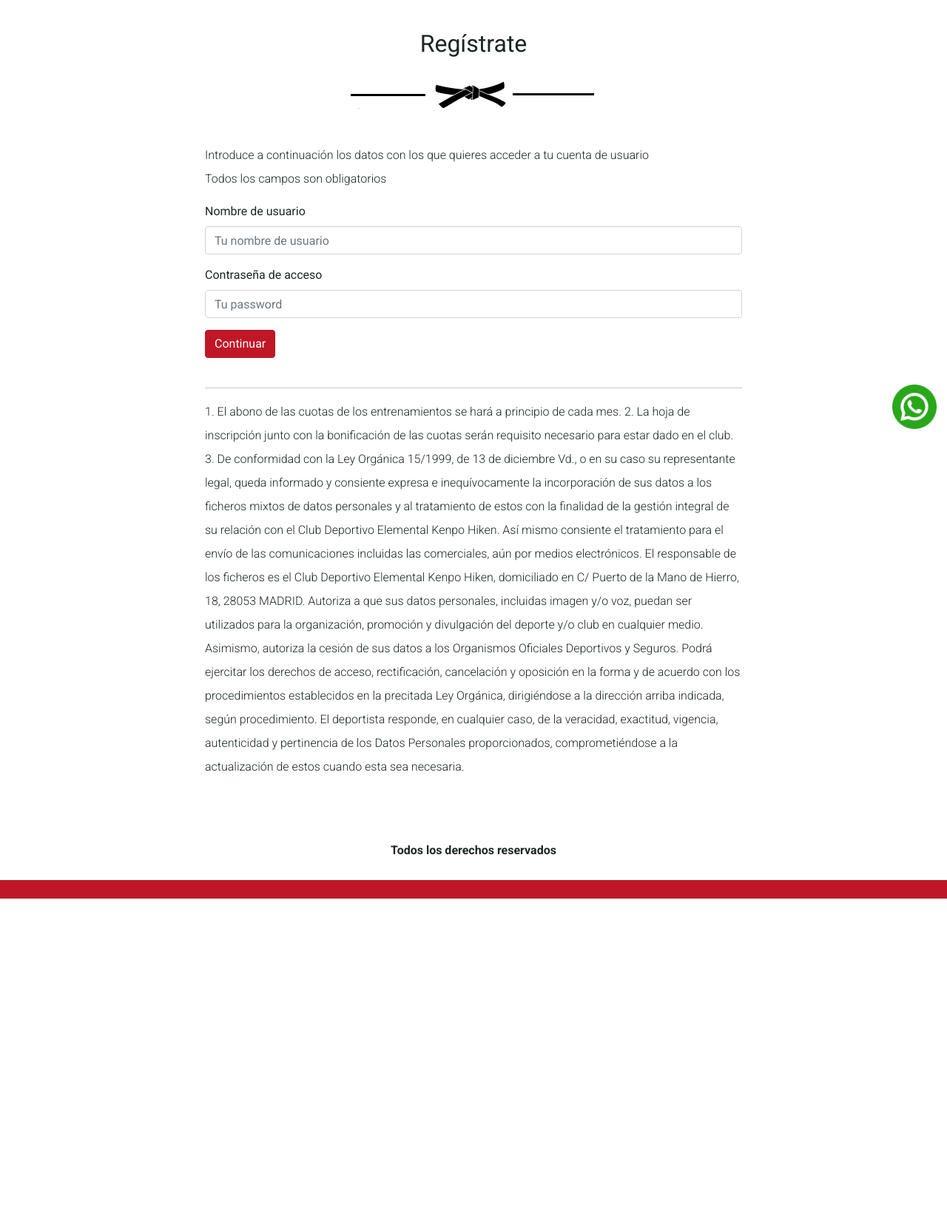
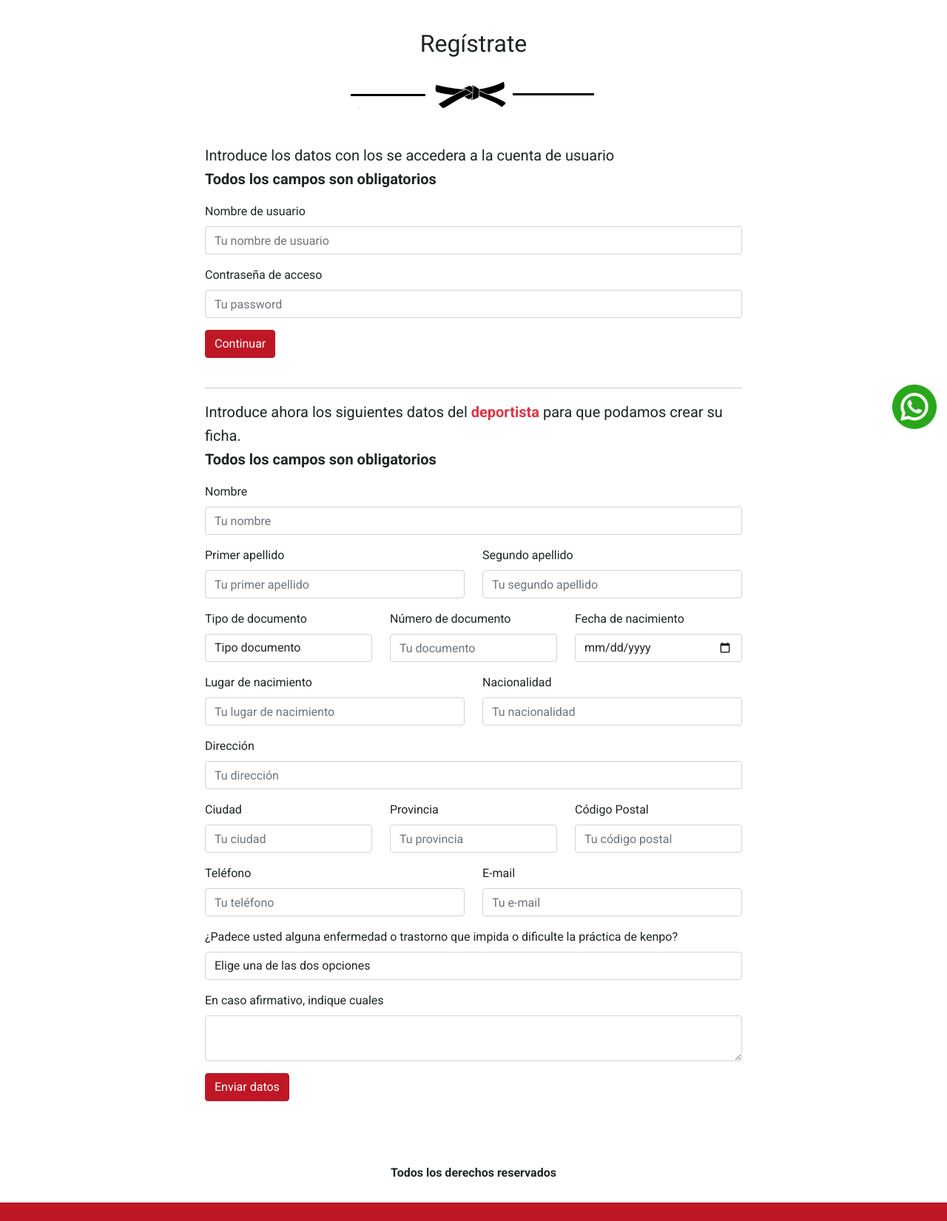
Before and after one commit to BravoAlberto/KenpoHiken, a PHP site: page /registro.php in a window 1280 px wide. Shown: the part 175-1826 px from the top of the page at 74% size. Before the commit the page ends 1390 px from the top, so only its background shows below. Run offline with PHP 8.4, Linux system fonts and the light colour scheme.

Commit message:
Actualización del código

```diff
--- a/css/styles.css
+++ b/css/styles.css
@@ -368,3 +368,7 @@ aside .card-footer a {
         display: block;
     }
 }
+
+.alinear{
+    margin-top: 275px;
+}
--- a/registro.php
+++ b/registro.php
@@ -49,8 +49,8 @@
                 <div class="col-md-8 bg-white contenido-nosotros py-4 px-3">
                     <h2 class="separador text-center my-3">Regístrate</h2>
                     <div id="ficha">
-                        <p>Introduce a continuación los datos con los que quieres acceder a tu cuenta de usuario<br>
-                            Todos los campos son obligatorios</p>
+                        <p class="fw-normal fs-5">Introduce los datos con los se accedera a la cuenta de usuario<br>
+                            <span class="fw-bold">Todos los campos son obligatorios</span></p>
                         <form method="POST" action="">
                             <div class="form-group">
                                 <label for="usuario">Nombre de usuario</label>
@@ -81,9 +81,9 @@
                                 Este usuario ya existe, debes probar con otro nombre de usuario.
                             </div>
                             <hr class="my-3"/>
-                            <div id="datos" style="display: none;">
-                                <p>Introduce ahora tus datos personales para que podamos crear tu ficha de alumno<br>
-                                    Todos los campos son obligatorios</p>
+                            <div id="datos" style="display: block;">
+                                <p class="fw-normal fs-5">Introduce ahora los siguientes datos del <span class="fw-bold text-danger">deportista</span> para que podamos crear su ficha.<br>
+                                    <span class="fw-bold">Todos los campos son obligatorios</span></p>
                                 <div class="form-group">
                                     <label for="nombre">Nombre</label>
                                     <input type="text" class="form-control" name="nombre" id="nombre" placeholder="Tu nombre" required>
@@ -259,15 +259,8 @@
                                     <label for="mensaje">En caso afirmativo, indique cuales</label>
                                     <textarea class="form-control" name="mensaje" id="mensaje" rows="2"></textarea>
                                 </div>
-                                <div class="form-check py-2">
-                                    <input type="checkbox" class="form-check-input is-invalid" name="conformidad" id="conformidad">
-                                    <label class="form-check-label" for="conformidad">Acepto las condiciones y consiento el tratamiento de mis datos por parte de Kenpo Hiken.</label>
-                                    <div id="invalidCheck3Feedback" class="invalid-feedback">
-                                        Debes aceptar las condiciones antes de enviar el formulario
-                                    </div>
-                                </div>
                                 <div class="form-group">
-                                    <input type="submit" class="btn btn-primary" id="enviar" value="Enviar">
+                                    <input type="submit" class="btn btn-primary" id="enviar" value="Enviar datos">
                                 </div>
                                 <!-- antes del submit funciona pero no funcionan las validadciones de Bootstrap y ahora envía directamente
                             <button class="btn btn-primary" type="button" id="enviar">Enviar</button>
@@ -283,26 +276,6 @@
                     <div class="alert alert-success text-center" role="alert" id="cuentaNoOk" style="display: none;">
                         Se ha producido un error a la hora de grabar sus datos.<br>Inténtalo de nuevo utilizando un nombre de usuario diferente.
                     </div>
-                    <p id="condiciones">
-                        1. El abono de las cuotas de los entrenamientos se hará a principio de cada mes.
-                        2. La hoja de inscripción junto con la bonificación de las cuotas serán requisito necesario para
-                        estar dado en el club.
-                        3. De conformidad con la Ley Orgánica 15/1999, de 13 de diciembre Vd., o en su caso su
-                        representante legal, queda informado y consiente expresa e inequívocamente la incorporación de
-                        sus datos a los ficheros mixtos de datos personales y al tratamiento de estos con la finalidad
-                        de la gestión integral de su relación con el Club Deportivo Elemental Kenpo Hiken. Así mismo
-                        consiente el tratamiento para el envío de las comunicaciones incluidas las comerciales, aún por
-                        medios electrónicos. El responsable de los ficheros es el Club Deportivo Elemental Kenpo Hiken,
-                        domiciliado en C/ Puerto de la Mano de Hierro, 18, 28053 MADRID. Autoriza a que sus datos
-                        personales, incluidas imagen y/o voz, puedan ser utilizados para la organización, promoción y
-                        divulgación del deporte y/o club en cualquier medio. Asimismo, autoriza la cesión de sus datos a
-                        los Organismos Oficiales Deportivos y Seguros. Podrá ejercitar los derechos de acceso,
-                        rectificación, cancelación y oposición en la forma y de acuerdo con los procedimientos
-                        establecidos en la precitada Ley Orgánica, dirigiéndose a la dirección arriba indicada, según
-                        procedimiento. El deportista responde, en cualquier caso, de la veracidad, exactitud, vigencia,
-                        autenticidad y pertinencia de los Datos Personales proporcionados, comprometiéndose a la
-                        actualización de estos cuando esta sea necesaria.
-                    </p>
                 </div>
             </div>
         </main>
@@ -310,7 +283,6 @@
             <div class="container">
                 <div class="row justify-content-between align-items-center">
                     <div class="col-md-12 col-8">
-                        <!--desde mediano en adelante ocupa el md y más bajo el resto y -->
                         <p class="copyright text-center text-md-center">Todos los derechos reservados</p>
                     </div>
                 </div>
```
